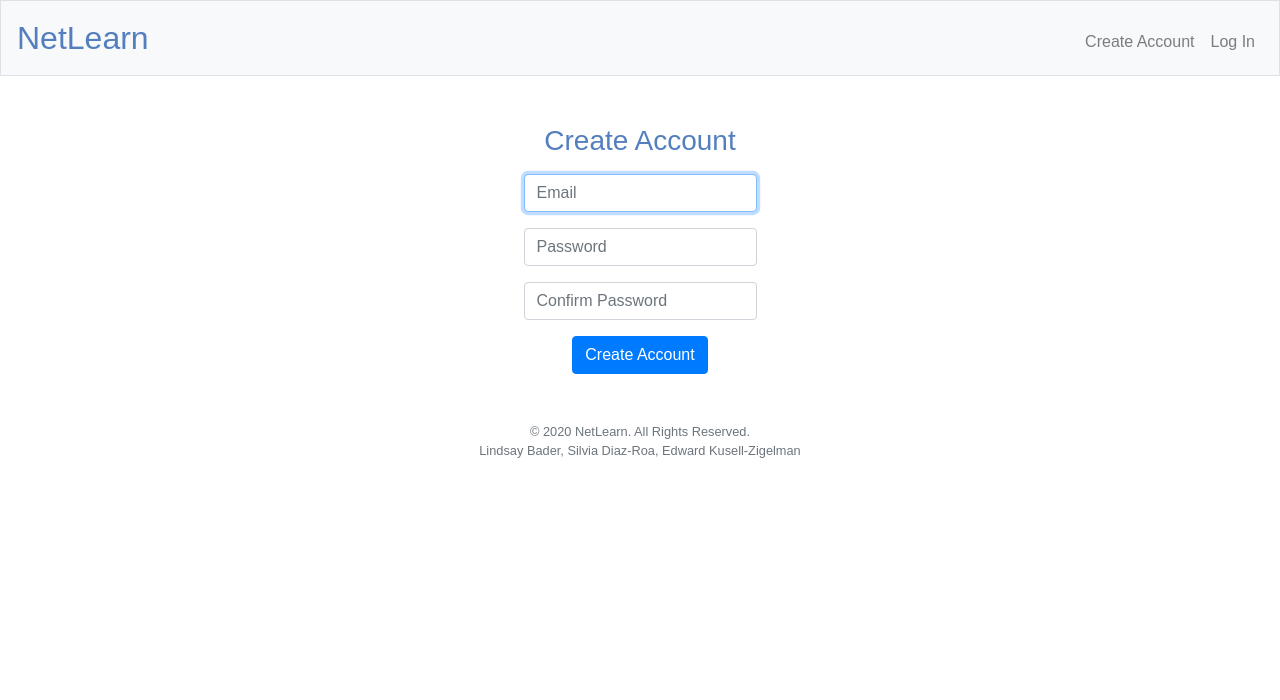
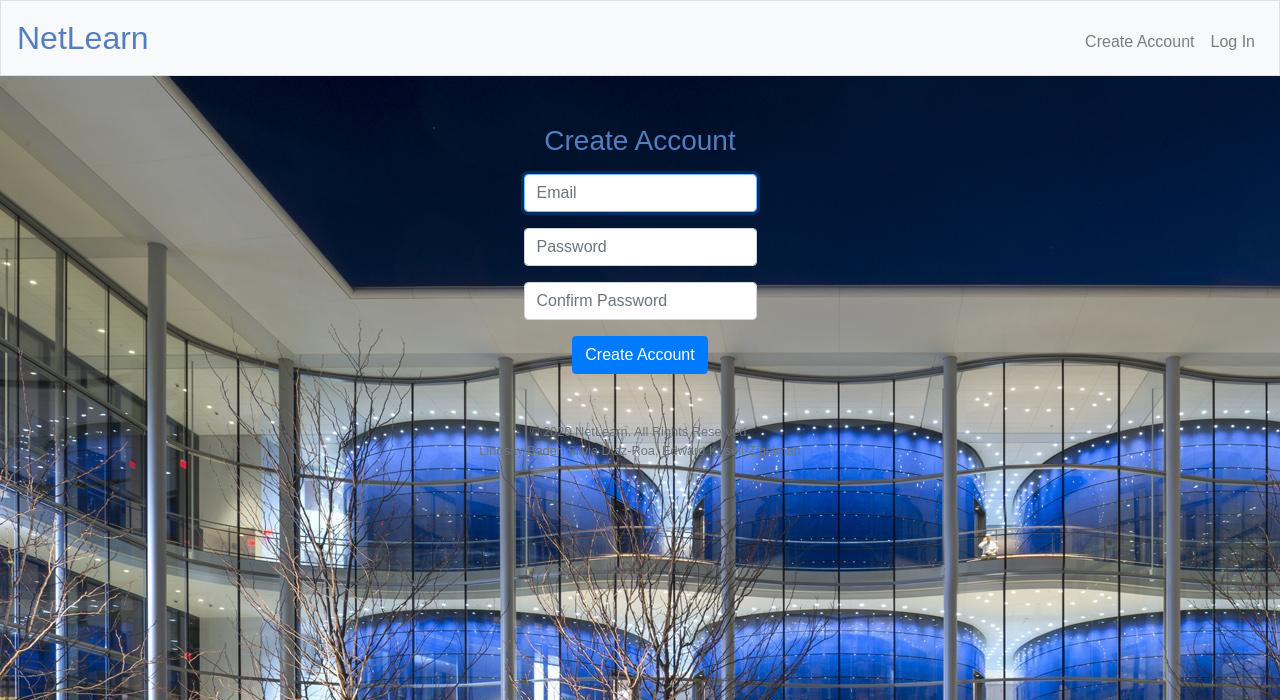
Before and after one commit to sdiazroa/netlearn, a Flask app: page /create_account in a window 1280 px wide. Shown: the top 700 px of the page. Run offline with Flask 2, Linux system fonts and the light colour scheme; some libraries are stand-ins or nearby versions.

Commit message:
css updates

```diff
--- a/templates/SOM_network.html
+++ b/templates/SOM_network.html
@@ -7,7 +7,7 @@
 {% block main %}
 
 
-            <div class="jumbotron">
+            <div class="jumbotron" style="background-color: #02093B; color: #537fbe;">
             <h1>SOM Network</h1>
             </div>
                 <table style="width: 100%">
--- a/templates/add_info.html
+++ b/templates/add_info.html
@@ -6,7 +6,7 @@
 
 {% block main %}
 
-        <div class="jumbotron">
+        <div class="jumbotron" style="background-color: #02093B; color: #537fbe;">
             <h1>Add Your Info</h1>
         </div>
         <div class="container">
--- a/templates/create_account.html
+++ b/templates/create_account.html
@@ -5,7 +5,11 @@
 {% endblock %}
 
 {% block main %}
-
+    <style>
+    body {
+      background-image: url("/static/YaleSOM.jpg");
+    }
+    </style>
     <form action="/create_account" method="post">
         <form action="/login" method="post">
         <div class="form-group">
--- a/templates/layout.html
+++ b/templates/layout.html
@@ -25,6 +25,7 @@
     </head>
 
     <body>
+
 
         <nav class="navbar navbar-expand-md navbar-light bg-light border">
             <a class="navbar-brand" href="/"><span class="blue">NetLearn</span></a>
--- a/templates/login.html
+++ b/templates/login.html
@@ -5,6 +5,11 @@
 {% endblock %}
 
 {% block main %}
+    <style>
+    body {
+      background-image: url("/static/YaleSOM.jpg");
+    }
+    </style>
     <form action="/login" method="post">
         <div class="form-group">
             <h3 style="color:#537fbe;">Sign In</h3>
--- a/templates/quiz.html
+++ b/templates/quiz.html
@@ -6,7 +6,7 @@
 
 {% block main %}
 
-        <div class="jumbotron">
+        <div class="jumbotron" style="background-color: #02093B; color: #537fbe;">
             <h1>Quiz Time!</h1>
         </div>
 
```
Also changed, not shown: static/YaleSOM.jpg (added).
